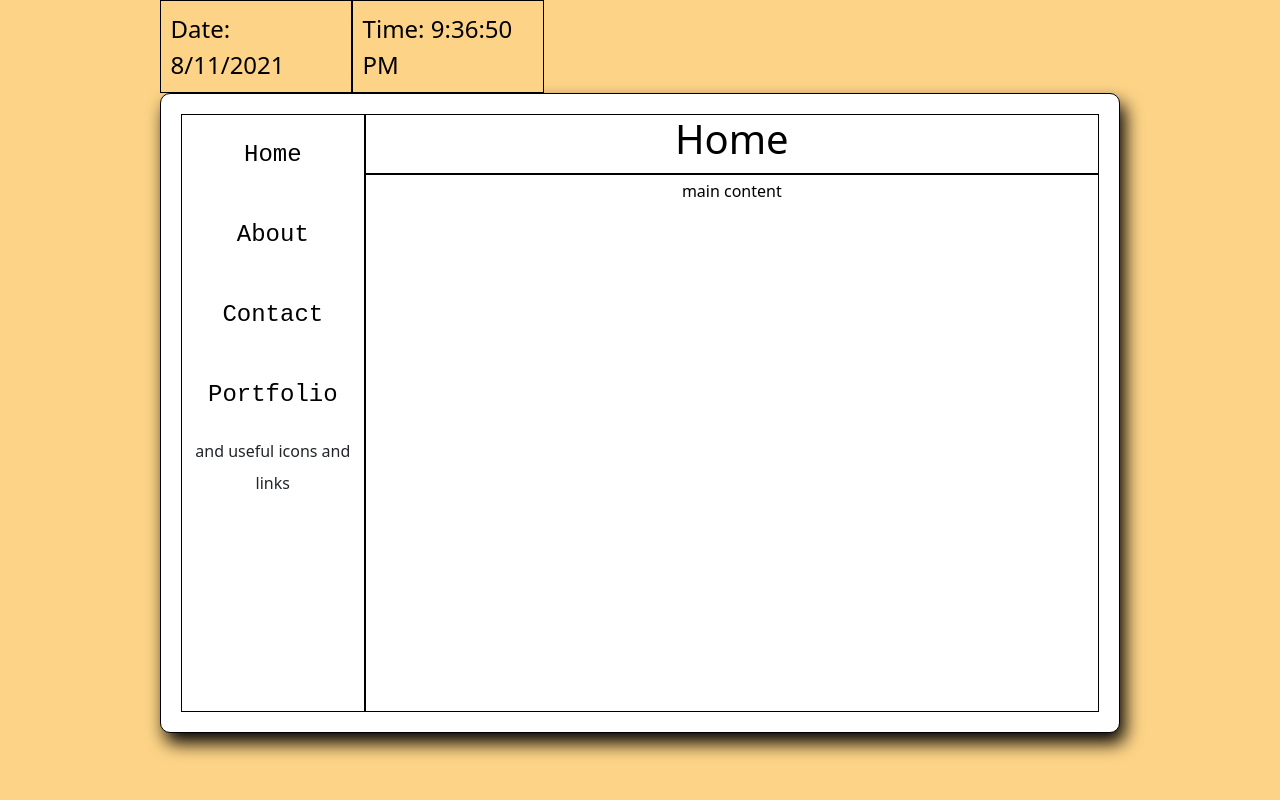
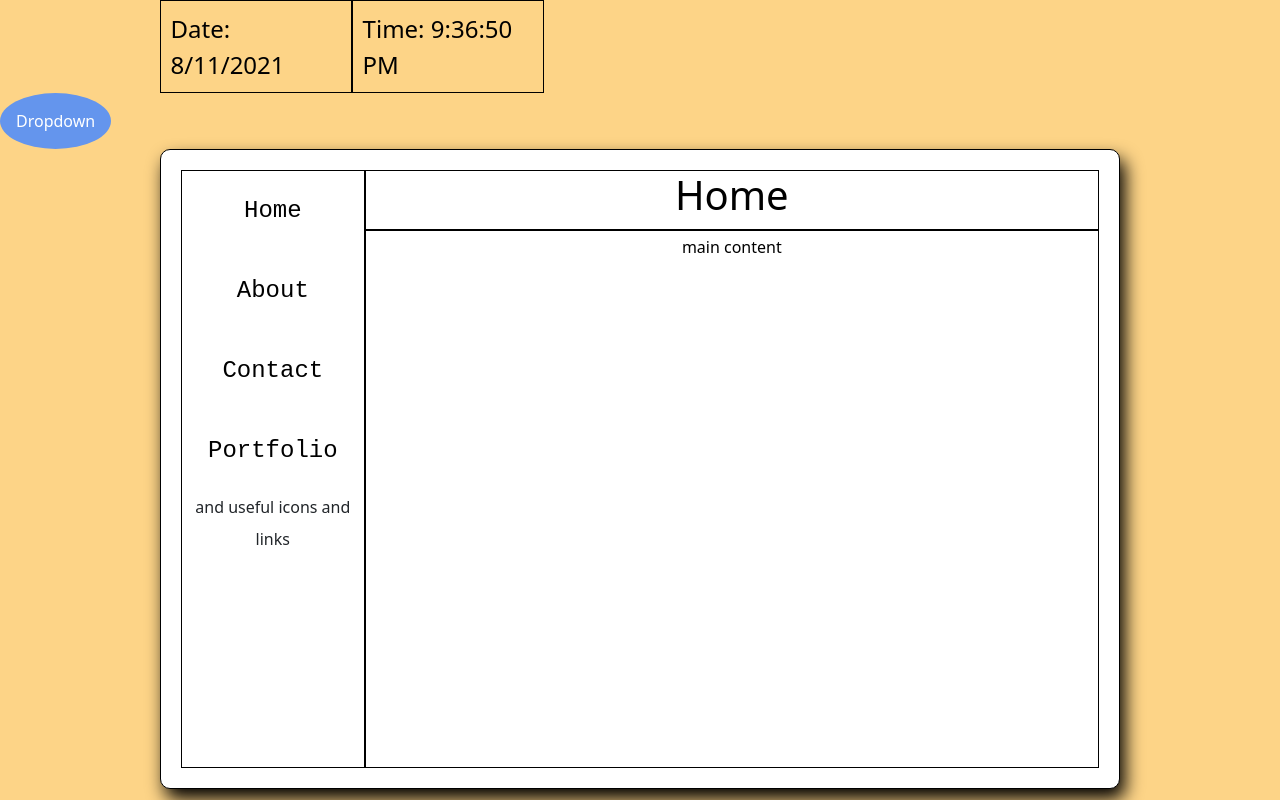
Before and after one commit to raseward14/Responsive-Portfolio, a React (Create React App) app in the folder client/: page / in a window 1280 px wide. Built offline with nearby package versions, Linux system fonts and the light colour scheme.

Commit message:
built dropdown component, showing in app.js window.onClick in progress

```diff
--- a/client/src/App.js
+++ b/client/src/App.js
@@ -10,6 +10,7 @@ import Four from "./pages/Four";
 
 // import components
 import DateTime from './components/DateTime';
+import Ink from './components/Ink';
 import {
   BrowserRouter as Router,
   Switch,
@@ -22,6 +23,7 @@ function App() {
     <Router>
       <div className="App">
       <DateTime></DateTime>
+      <Ink></Ink>
         <Switch>
           <Route exact path="/">
             <Homepage />
--- /dev/null
+++ b/client/src/components/Ink/index.js
@@ -0,0 +1,40 @@
+import React from "react";
+import './style.css'
+
+// exports Ink dropdown
+const Ink = (props) => {
+
+    // When the user clicks on the button, toggle between hiding and showing the dropdown content
+    const inkFunction = () => {
+        document.getElementById("inkDropdown").classList.toggle("show");
+    }
+
+    // Close the dropdown menu if the user clicks outside of it
+    window.onClick = function(event) {
+        if (!event.target.matches(".dropbtn")) {
+            var dropdowns = document.getElementsByClassName("dropdown-content");
+            var i;
+            for (i=0, i<dropdowns.length; i++;) {
+                var openDropdown = dropdowns[i];
+                if (openDropdown.classList.contains("show")) {
+                    openDropdown.classList.remove("show")
+                }
+            }
+        }
+    }
+
+    return(
+        <div className="dropdown">
+            <button onClick={inkFunction} className="dropbtn">Dropdown</button>
+            <div id="inkDropdown" className="dropdown-content">
+                <a>1</a>
+                <a>2</a>
+                <a>3</a>
+                <a>4</a>
+                <a>5</a>
+            </div>
+        </div>
+    );
+};
+
+export default Ink;
--- /dev/null
+++ b/client/src/components/Ink/style.css
@@ -0,0 +1,51 @@
+/* Dropdown Button */
+.dropbtn {
+    background-color: cornflowerblue;
+    color: white;
+    padding: 16px;
+    font-size: 16px;
+    border-radius: 50%;
+    border: none;
+    cursor: pointer;
+}
+/* Dropdown button on hover & focus */
+.dropbtn:hover, .dropbtn:focus {
+    background-color: darkgray;
+}
+
+/* The container <div> - needed to position the dropdown content */
+/*The .dropdown class uses position:relative, which is needed when we want the dropdown content to be placed right below the dropdown button (using position:absolute).*/
+.dropdown {
+    position: relative;
+    display: inline-block;
+}
+/* Dropdown content (Hidden by default) */
+/*The .dropdown-content class holds the actual dropdown menu. It is hidden by default, and will be displayed on hover (see below). Note the min-width is set to 160px. Feel free to change this. Tip: If you want the width of the dropdown content to be as wide as the dropdown button, set the width to 100% (and overflow:auto to enable scroll on small screens).*/
+
+/*Instead of using a border, we have used the box-shadow property to make the dropdown menu look like a "card". We also use z-index to place the dropdown in front of other elements.*/
+.dropdown-content {
+    display: none;
+    position: absolute;
+    background-color: #6ce43d;
+    min-width: 100%;
+    overflow: auto;
+    box-shadow: 0px 8px 16px 0px rgba(0,0,0,0.2);
+    z-index: 1;
+}
+/* Links inside the dropdown */
+.dropdown-content a {
+    color: black;
+    padding: 12px 16px;
+    text-decoration: none;
+    display: block;
+    text-align: center;
+}
+/* Change color of dropdown links on hover */
+.dropdown-content a:hover {
+    background-color: darkgray;
+}
+
+/* Showt the dropdown menu (use JS to add this class to the .dropdown-content container when the user clicks on the dropdown button) */
+.show {
+    display: block;
+}
```
